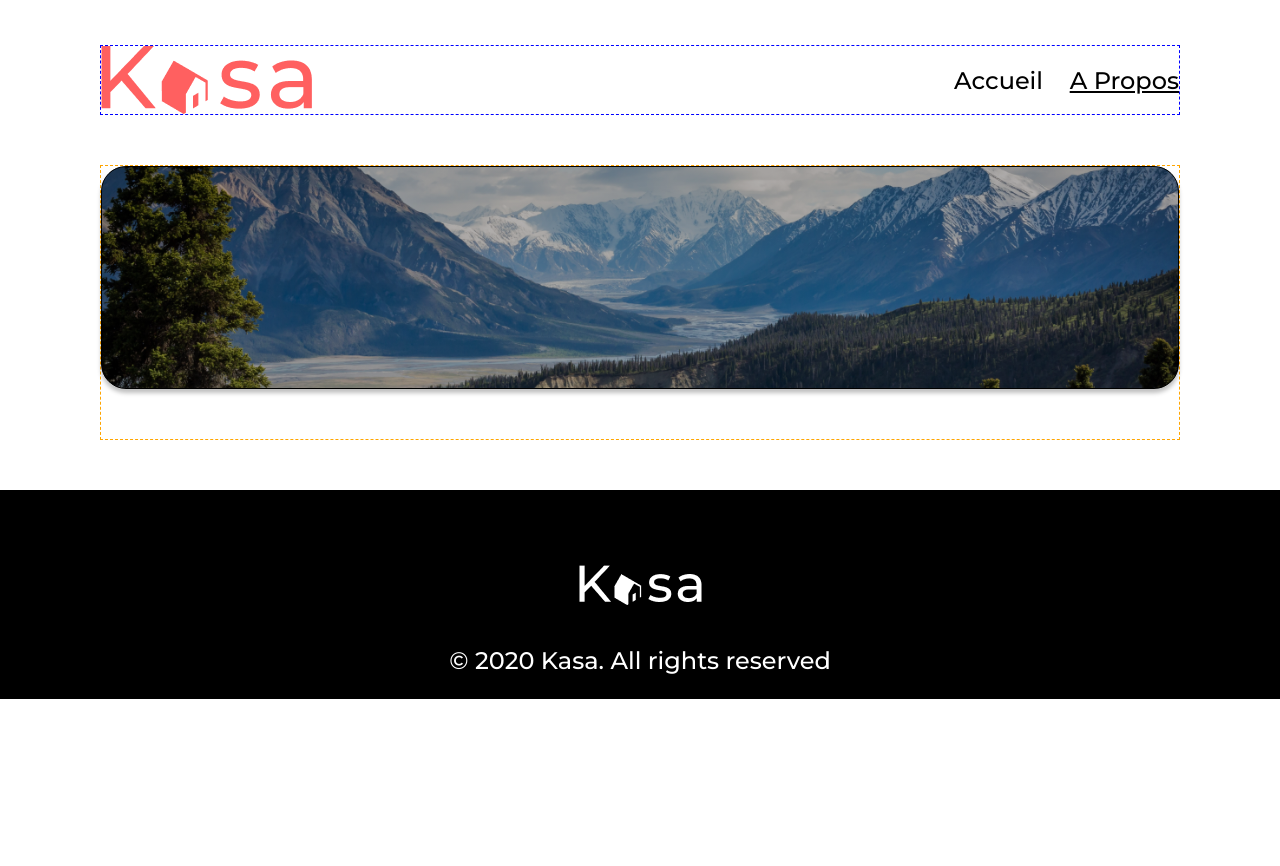
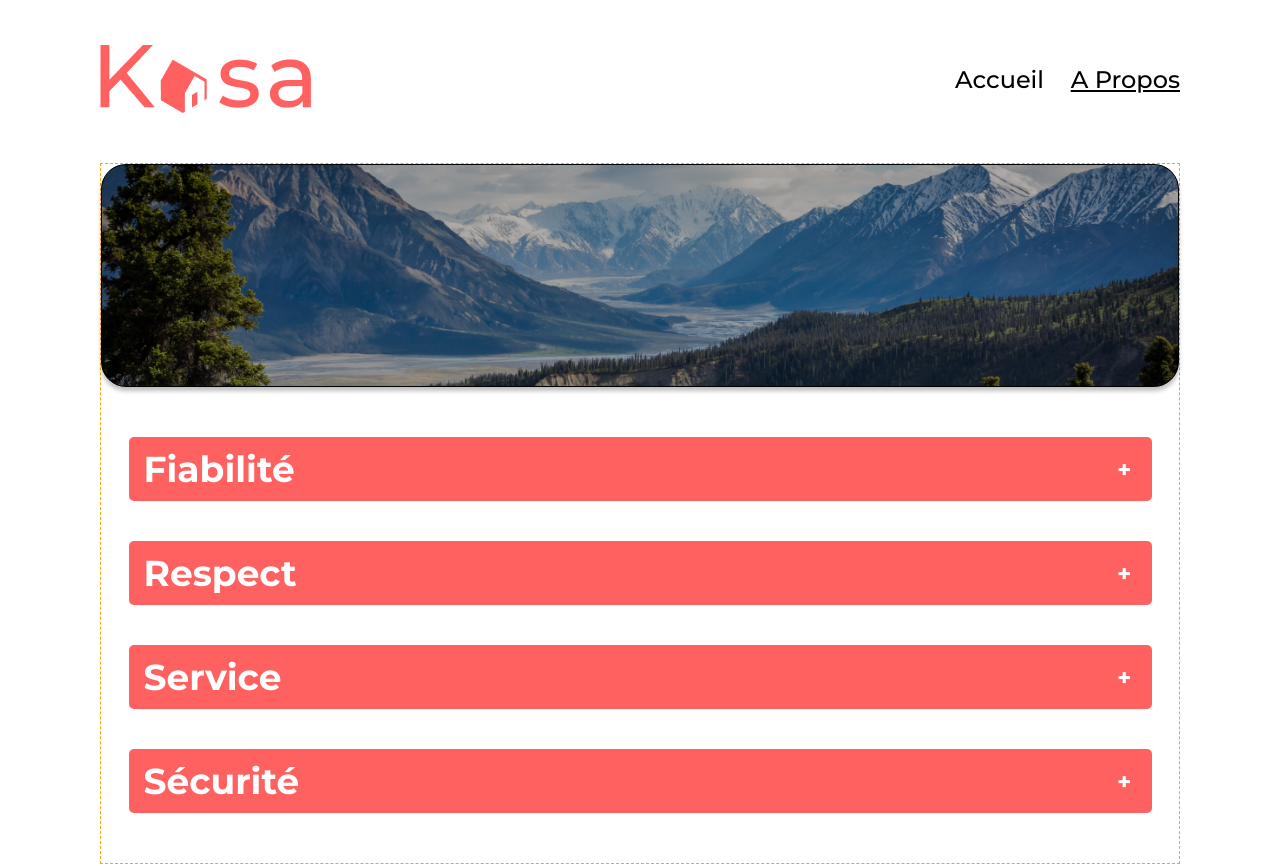
Before and after one commit to vincehtz/Kasa, a React (Create React App) app: page /about in a window 1280 px wide. Shown: the top 866 px of the page. Before the commit the page ends 800 px from the top, so only its background shows below. Built offline with nearby package versions, Linux system fonts and the light colour scheme.

Commit message:
composants Collapse et Values codés (js + css) ; animation à finaliser

```diff
--- /dev/null
+++ b/src/components/Collapse.jsx
@@ -0,0 +1,36 @@
+import React, { useState } from "react";
+import PropTypes from "prop-types";
+import "../styles/Collapse.scss";
+
+function Collapse({ title, content }) {
+  // state
+  const [selected, setSelected] = useState(false);
+
+  // comportements
+  const handleClick = () => {
+    setSelected(!selected);
+  };
+
+  const collapseContentClasses = `collapse__content ${selected ? "show" : ""}`;
+
+  // render
+  return (
+    <div className="collapse">
+      <div className="collapse__title">
+        <h2>{title}</h2>
+        <span onClick={handleClick}>{selected ? "-" : "+"}</span>
+      </div>
+      <div className={collapseContentClasses}>
+        <p>{content}</p>
+      </div>
+    </div>
+  );
+}
+
+Collapse.propTypes = {
+  title: PropTypes.string,
+  content: PropTypes.string,
+  id: PropTypes.string,
+};
+
+export default Collapse;
--- a/src/components/Gallery.jsx
+++ b/src/components/Gallery.jsx
@@ -4,10 +4,6 @@ import Card from "./Card";
 import logementsList from "../data/logementsList.json";
 
 function Gallery() {
-  // state
-  // comportements
-
-  //affichage
   return (
     <div className="gallery">
       {logementsList.map((log) => {
--- /dev/null
+++ b/src/components/Values.jsx
@@ -0,0 +1,18 @@
+import React from "react";
+import "../styles/Values.scss";
+import Collapse from "./Collapse";
+import valeursList from "../data/valeursList.json";
+
+function Values() {
+  return (
+    <div className="values-gallery">
+      {valeursList.map((val) => {
+        return (
+          <Collapse key={val.id} title={val.title} content={val.content} />
+        );
+      })}
+    </div>
+  );
+}
+
+export default Values;
--- /dev/null
+++ b/src/data/valeursList.json
@@ -0,0 +1,22 @@
+[
+  {
+    "id": "Fiabilité",
+    "title": "Fiabilité",
+    "content": "Les annonces postées sur Kasa garantissent une fiabilité totale. Les photos sont conformes aux logements, et toutes les informations sont régulièrement vérifiées par nos équipes."
+  },
+  {
+    "id": "Respect",
+    "title": "Respect",
+    "content": "La bienveillance fait partie des valeurs fondatrices de Kasa. Tout comportement discriminatoire ou de perturbation du voisinage entraînera une exclusion de notre plateforme."
+  },
+  {
+    "id": "Service",
+    "title": "Service",
+    "content": "La bienveillance fait partie des valeurs fondatrices de Kasa. Tout comportement discriminatoire ou de perturbation du voisinage entraînera une exclusion de notre plateforme."
+  },
+  {
+    "id": "Sécurité",
+    "title": "Sécurité",
+    "content": "La sécurité est la priorité de Kasa. Aussi bien pour nos hôtes que pour les voyageurs, chaque logement correspond aux critères de sécurité établis par nos services. En laissant une note aussi bien à l'hôte qu'au locataire, cela permet à nos équipes de vérifier que les standards sont bien respectés. Nous garantissons également des ateliers sur la sécurité domestique pour nos hôtes."
+  }
+]
--- a/src/pages/About.js
+++ b/src/pages/About.js
@@ -3,17 +3,19 @@ import Header from "../components/Header";
 import Footer from "../components/Footer";
 import Banner from "../components/Banner";
 import aboutCover from "../assets/banner-about.png";
+import Values from "../components/Values";
 
-const About = () => {
+function About() {
   return (
     <React.Fragment>
       <Header />
       <main>
         <Banner cover={aboutCover} opacity="0.3" />
+        <Values />
       </main>
       <Footer />
     </React.Fragment>
   );
-};
+}
 
 export default About;
--- a/src/pages/Error.js
+++ b/src/pages/Error.js
@@ -3,7 +3,7 @@ import Header from "../components/Header";
 import Footer from "../components/Footer";
 import Oups from "../components/Oups";
 
-const Error = () => {
+function Error() {
   return (
     <React.Fragment>
       <Header />
@@ -13,6 +13,6 @@ const Error = () => {
       <Footer />
     </React.Fragment>
   );
-};
+}
 
 export default Error;
--- a/src/pages/Home.js
+++ b/src/pages/Home.js
@@ -5,7 +5,7 @@ import Banner from "../components/Banner";
 import Gallery from "../components/Gallery";
 import homeCover from "../assets/banner-hp.png";
 
-const Home = () => {
+function Home() {
   return (
     <React.Fragment>
       <Header />
@@ -20,6 +20,6 @@ const Home = () => {
       <Footer />
     </React.Fragment>
   );
-};
+}
 
 export default Home;
--- /dev/null
+++ b/src/styles/Collapse.scss
@@ -0,0 +1,34 @@
+@import "vars";
+
+.collapse {
+  display: flex;
+  flex-direction: column;
+  .collapse__title {
+    background-color: $third-color;
+    color: $second-color;
+    border-radius: 5px;
+    padding: 10px 20px 10px 15px;
+    font-size: 24px;
+    font-weight: 700;
+    display: flex;
+    justify-content: space-between;
+    align-items: center;
+    span {
+      cursor: pointer;
+    }
+  }
+  .collapse__content {
+    background-color: #f6f6f673;
+    border-radius: 10px 10px 5px 5px;
+    font-size: 18px;
+    font-weight: 400;
+    overflow: hidden;
+    height: 0;
+    transition: all 0.5s ease;
+  }
+  .collapse__content.show {
+    padding: 20px;
+    height: auto; /* Définissez la hauteur sur 'auto' pour afficher tout le contenu */
+    transition: all 0.5s ease; /* Ajoutez une transition pour la hauteur */
+  }
+}
--- a/src/styles/Gallery.scss
+++ b/src/styles/Gallery.scss
@@ -1,12 +1,10 @@
+@import "vars";
+
 .gallery {
-  background-color: #f6f6f6;
+  background-color: $fourth-color;
   border-radius: 25px;
   padding: 50px;
   display: grid;
   grid-template-columns: repeat(3, 1fr);
   grid-gap: 60px;
-
-  // display: flex;
-  // flex-wrap: wrap;
-  // gap: 59px;
 }
--- a/src/styles/Header.scss
+++ b/src/styles/Header.scss
@@ -1,7 +1,6 @@
 @import "vars";
 
 header {
-  border: 1px dashed blue;
   display: flex;
   justify-content: space-between;
   align-items: center;
--- /dev/null
+++ b/src/styles/Values.scss
@@ -0,0 +1,8 @@
+.values-gallery {
+  max-width: 1023px;
+  margin: auto;
+  margin-bottom: 50px;
+  display: flex;
+  flex-direction: column;
+  gap: 40px;
+}
--- a/src/styles/vars.scss
+++ b/src/styles/vars.scss
@@ -2,3 +2,4 @@
 $main-color: #000000;
 $second-color: #ffffff;
 $third-color: #ff6060;
+$fourth-color: #f6f6f6;
```
